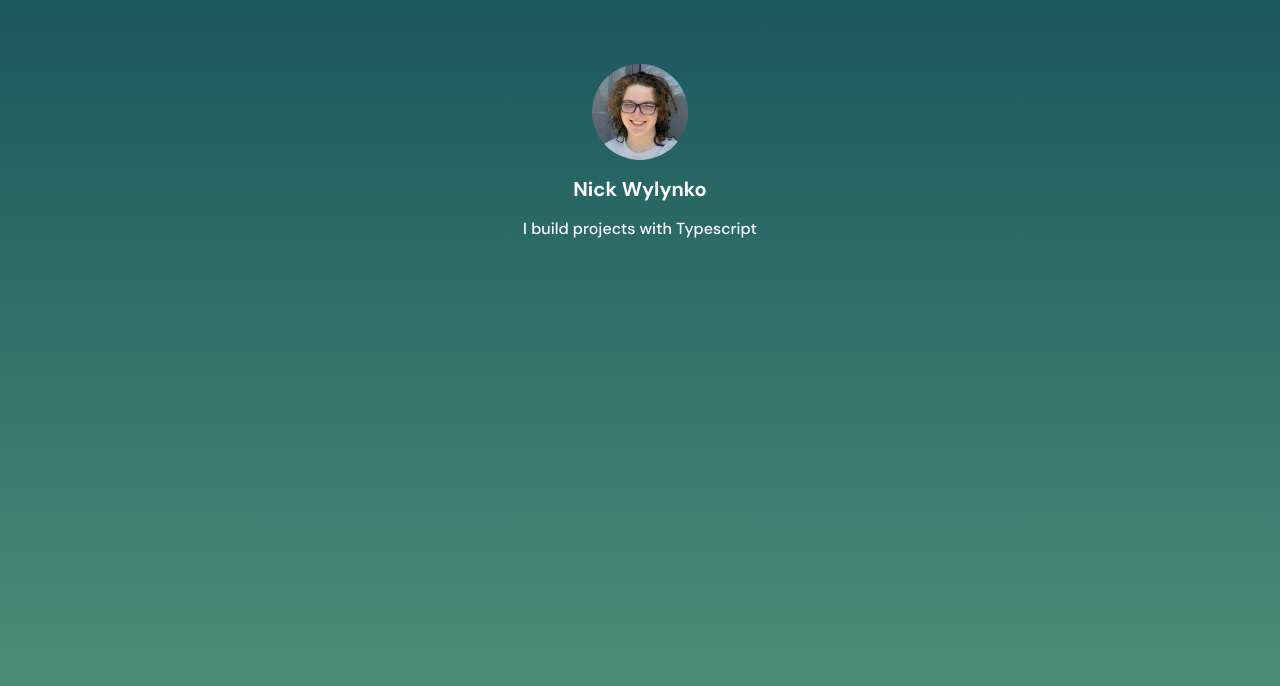
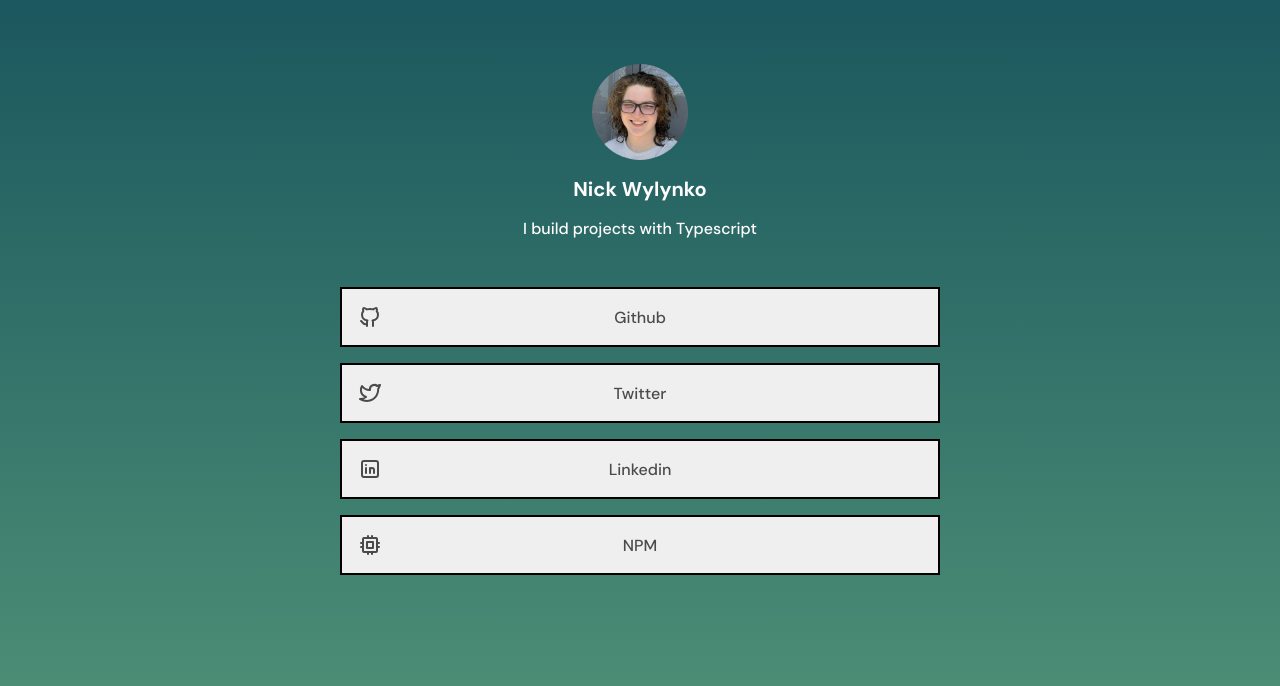
Before and after one commit to NWylynko/personal-link-sharing-site, a Next.js app: page / in a window 1280 px wide. Shown: the top 686 px of the page. Built offline with nearby package versions, Linux system fonts and the light colour scheme.

Commit message:
Add buttons to links

```diff
--- /dev/null
+++ b/app/LinkItem.module.css
@@ -0,0 +1,19 @@
+
+.button {
+  width: 100%;
+  padding: 16px;
+  font-family: var(--dm-sans);
+  font-size: 16px;
+  font-weight: 500;
+  color: rgb(74, 74, 74);
+  border: 2px solid black;
+  cursor: pointer;
+
+  display: inline-grid;
+  grid-template-columns: 24px auto 24px;
+  align-items: center;
+}
+
+.link {
+  text-decoration: none;
+}
--- /dev/null
+++ b/app/LinkItem.tsx
@@ -0,0 +1,21 @@
+import Link from "next/link"
+import styles from "./LinkItem.module.css"
+import type { IconType } from "@react-icons/all-files"
+
+interface LinkItemProps {
+  label: string;
+  url: string;
+  icon: IconType;
+}
+
+export const LinkItem = ({ label, url, icon: Icon }: LinkItemProps) => {
+  return (
+    <Link href={url} className={styles.link}>
+      <button className={styles.button}>
+        <Icon size={24} />
+        <span>{label}</span>
+        <div />
+      </button>
+    </Link>
+  )
+}
--- /dev/null
+++ b/app/Links.module.css
@@ -0,0 +1,10 @@
+
+.container {
+  display: flex;
+  flex-direction: column;
+  width: calc(100% - 32px);
+  gap: 16px;
+  margin: 32px auto;
+  max-width: 600px;
+
+}
--- /dev/null
+++ b/app/Links.tsx
@@ -0,0 +1,14 @@
+
+import styles from "./Links.module.css"
+
+interface LinksProps {
+  children: JSX.Element | JSX.Element[]
+}
+
+export const Links = ({ children }: LinksProps) => {
+  return (
+    <div className={styles.container}>
+      {children}
+    </div>
+  )
+}
--- a/app/layout.tsx
+++ b/app/layout.tsx
@@ -4,7 +4,8 @@
 
 const dmSans = DM_Sans({
   weight: ["500", "700"],
-  subsets: ["latin"]
+  subsets: ["latin"],
+  variable: "--dm-sans"
 })
 
 export default function RootLayout({
--- a/app/page.tsx
+++ b/app/page.tsx
@@ -1,6 +1,13 @@
 import Image from "next/image";
 import ProfilePic from "../assets/profile.png"
+import { LinkItem } from "./LinkItem";
+import { Links } from "./Links";
 import styles from "./styles.module.css"
+
+import { TbBrandGithub } from "@react-icons/all-files/tb/TbBrandGithub"
+import { TbBrandTwitter } from "@react-icons/all-files/tb/TbBrandTwitter"
+import { TbBrandLinkedin } from "@react-icons/all-files/tb/TbBrandLinkedin"
+import { TbCpu } from "@react-icons/all-files/tb/TbCpu"
 
 
 export default function HomePage() {
@@ -15,6 +22,12 @@
         placeholder="blur" />
       <h1 className={styles.title}>Nick Wylynko</h1>
       <h2 className={styles.blurb}>I build projects with Typescript</h2>
+      <Links>
+        <LinkItem label="Github" url="https://github.com/NWylynko" icon={TbBrandGithub} />
+        <LinkItem label="Twitter" url="https://twitter.com/wylynko" icon={TbBrandTwitter} />
+        <LinkItem label="Linkedin" url="https://www.linkedin.com/in/nick-wylynko/" icon={TbBrandLinkedin} />
+        <LinkItem label="NPM" url="https://www.npmjs.com/~nwylynko" icon={TbCpu} />
+      </Links>
     </div>
   )
 }
--- a/package.json
+++ b/package.json
@@ -10,6 +10,7 @@
   },
   "dependencies": {
     "@next/font": "^13.0.2",
+    "@react-icons/all-files": "https://github.com/react-icons/react-icons/releases/download/v4.6.0/react-icons-all-files-4.6.0.tgz",
     "eslint": "8.26.0",
     "eslint-config-next": "13.0.2",
     "next": "13.0.2",
```
Also changed, not shown: 1 other file (tests, documents, lock files or other folders).
